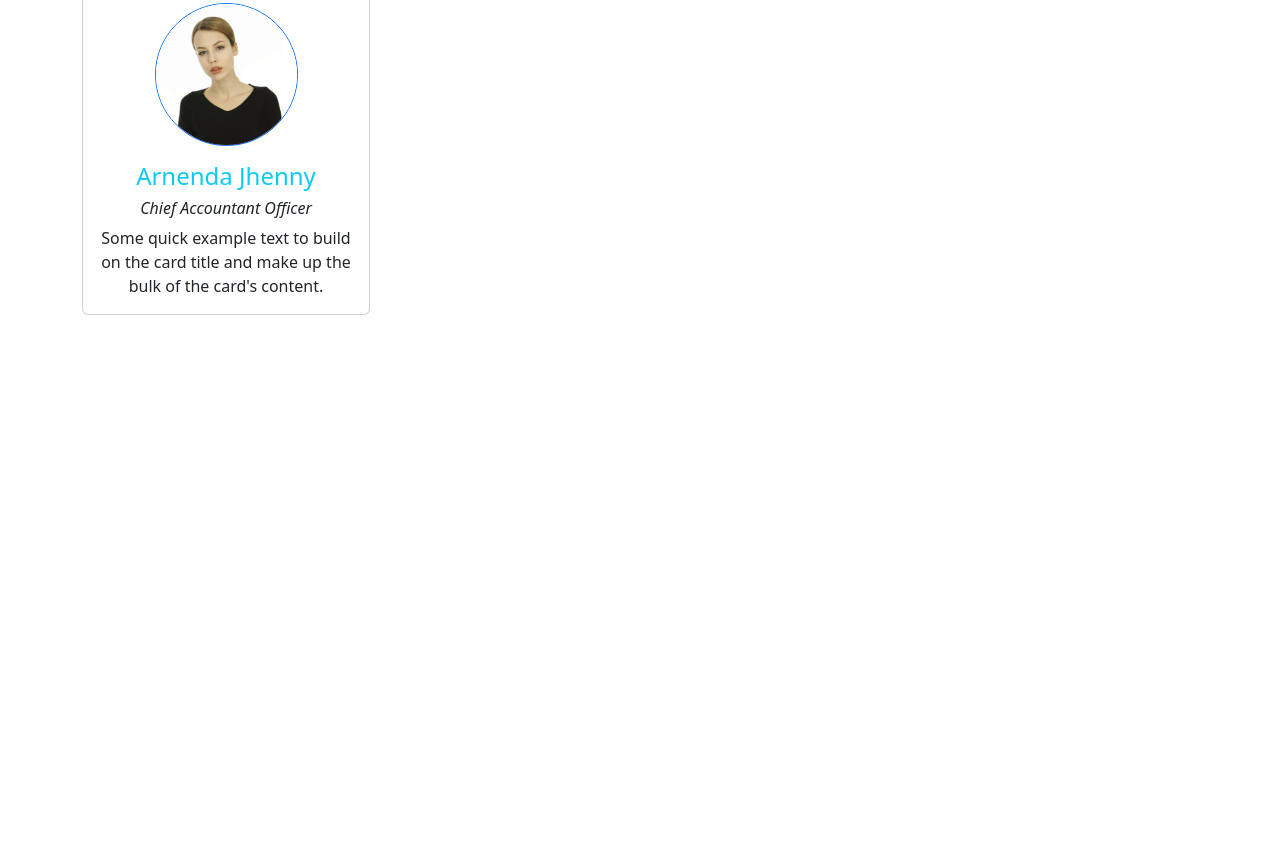
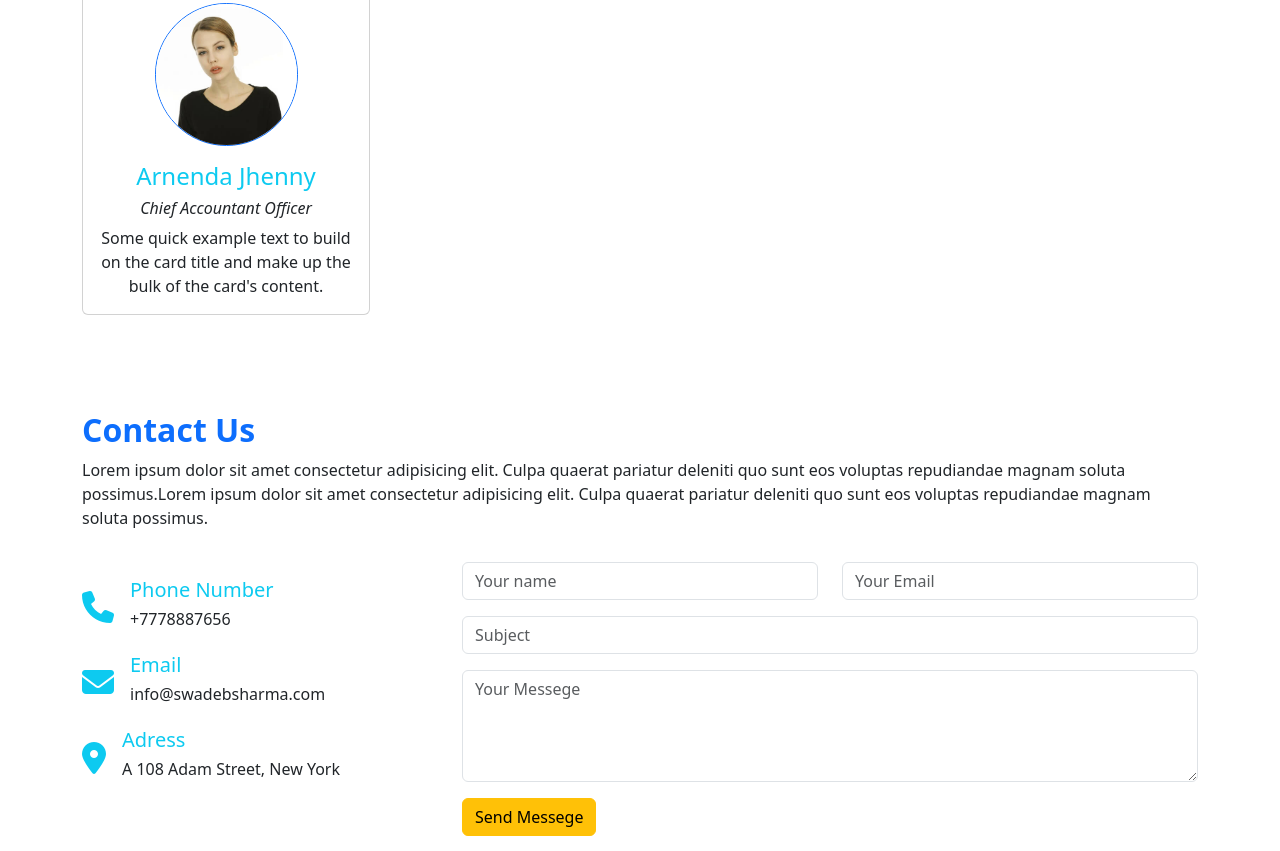
Before and after one commit to swadebsharma10/reveal-me, a plain HTML site: page index.html in a window 1280 px wide. Shown: the part 2711-3562 px from the top of the page. Before the commit the page ends 3098 px from the top, so only its background shows below. Drawn offline with Linux system fonts and the light colour scheme.

Commit message:
added contact

```diff
--- a/index.html
+++ b/index.html
@@ -186,7 +186,7 @@
     <section class="container-lg my-5 py-4">
       <h2 class="text-primary fw-bold">Our Team</h2>
       <p>Lorem ipsum dolor sit amet consectetur adipisicing elit. Voluptatem quis molestias possimus.</p>
-      <div class="team-container d-flex flex-wrap justify-content-between">
+      <div class="team-container d-flex flex-wrap justify-content-between g-4">
         <div class="card" style="width: 18rem;">
           <div class="text-center pt-4">
             <img src="image/team-1.jpg" class="card-img-top w-50 border rounded-circle border-primary" alt="...">
@@ -229,6 +229,50 @@
         </div>
       </div>
     </section>
+    <!-- contact -->
+    <section class="container-lg my-4 py-4">
+      <h2 class="text-primary fw-bold">Contact Us</h2>
+      <p>Lorem ipsum dolor sit amet consectetur adipisicing elit. Culpa quaerat pariatur deleniti quo sunt eos voluptas repudiandae magnam soluta possimus.Lorem ipsum dolor sit amet consectetur adipisicing elit. Culpa quaerat pariatur deleniti quo sunt eos voluptas repudiandae magnam soluta possimus.</p>
+      <div class="row py-3">
+        <div class="col-md-4">
+          <div class="d-flex align-items-center my-3">
+            <i class="fa-solid fa-phone fa-2x text-info"></i>
+            <div class="ms-3">
+              <h5 class="text-info">Phone Number</h5>
+              <h6>+7778887656</h6>
+            </div>
+          </div>
+          <div class="d-flex align-items-center my-3 ">
+            <i class="fa-solid fa-envelope fa-2x text-info"></i>
+            <div class="ms-3">
+              <h5 class="text-info">Email</h5>
+              <h6>info@swadebsharma.com</h6>
+            </div>
+          </div>
+          <div class="d-flex align-items-center ">
+            <i class="fa-solid fa-location-dot fa-2x text-info"></i>
+            <div class="ms-3">
+              <h5 class="text-info">Adress</h5>
+              <h6>A 108 Adam Street, New York</h6>
+            </div>
+          </div>
+        </div>
+        <div class="col-md-8">
+          <div class="row">
+            <div class="col">
+              <input class="form-control" type="text" placeholder="Your name">
+            </div>
+            <div class="col ">
+              <input class="form-control" type="email" name="" id="" placeholder="Your Email">
+            </div>
+          </div>
+          <input class="form-control my-3" type="email" name="" id="" placeholder="Subject"/>
+
+          <textarea  class="h-50 form-control my-3"  name="" id="" placeholder="Your Messege"></textarea>
+          <button class="btn btn-warning">Send Messege</button>
+        </div>
+      </div>
+    </section>
    </main>
 
   <!-- Bj -->
```
